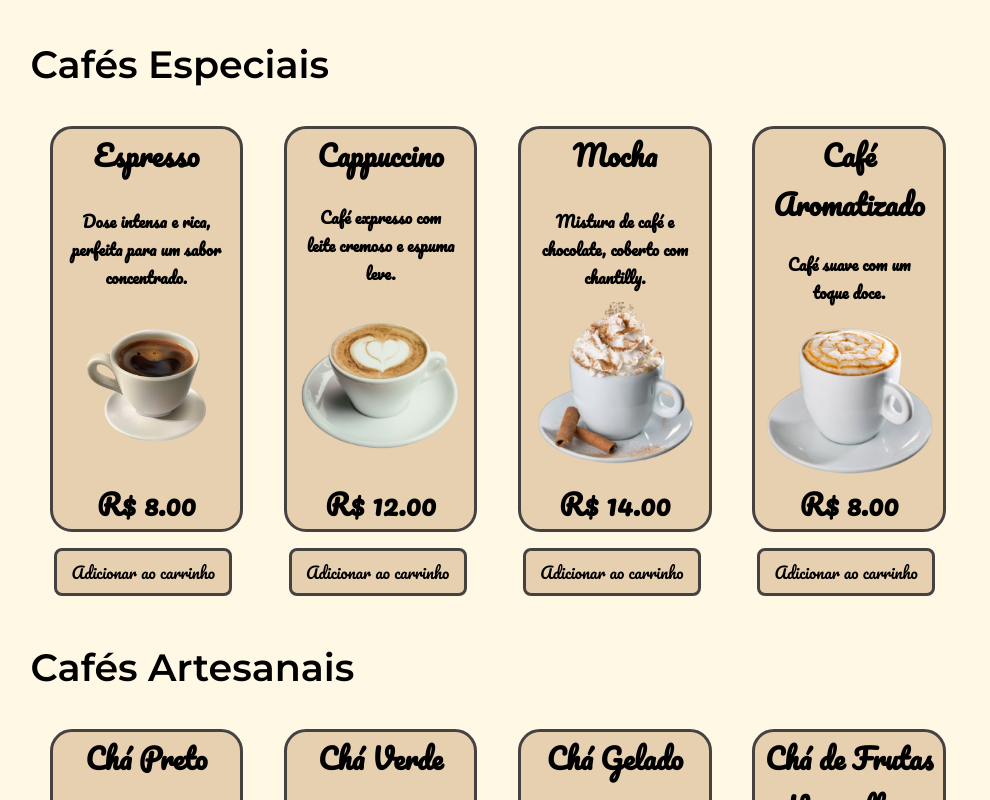
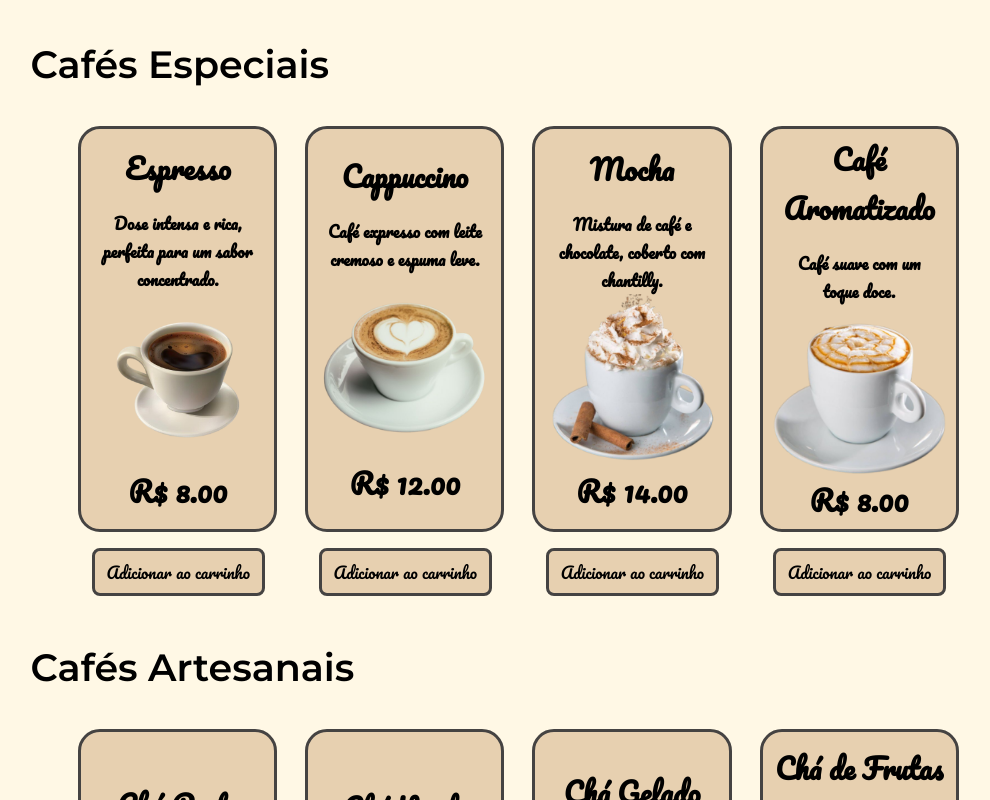
Before and after one commit to lipesilvapr/CoffeeStation, a React (Vite) app: page / in a window 1280 px wide. Shown: the part 2060-2860 px from the top of the page, without its empty margins (125-1115 px from the left). Built offline with nearby package versions, Linux system fonts and the light colour scheme.

Commit message:
fix:some-changes-on-buttons-positions

```diff
--- a/src/components/Produto/styles.ts
+++ b/src/components/Produto/styles.ts
@@ -1,7 +1,7 @@
 import styled from "styled-components";
 
 export const Colecao = styled.div`
-  margin-left: 2%;
+  margin-left: 5%;
   display: flex;
   justify-content: space-between;
 
@@ -10,8 +10,9 @@ export const Colecao = styled.div`
   }
 
   div {
-    width: 80%;
+    width: 85%;
     align-self: center;
+    justify-content: center;
   }
 
   .localBtn {
@@ -19,6 +20,7 @@ export const Colecao = styled.div`
     height: 3em;
     display: flex;
     justify-content: center;
+    margin-left:4%;
   }
 `;
 
@@ -82,9 +84,11 @@ export const Shape = styled.div`
   }
 
   @media (max-width: 980px) {
-    width: 70%;
+    width: 100%;
     height: auto;
+    justify-sel: center;
     align-self: center;
+    margin-top: 0.5em;
     margin-bottom: 0.5em;
 
     h1 {
@@ -121,6 +125,7 @@ export const Btn = styled.button`
   border: 3px solid #454342;
   cursor: pointer;
   margin-bottom: 1em;
+  justify-self:center;
 
   &:hover {
     background-color: #c9a471;
@@ -135,5 +140,6 @@ export const Btn = styled.button`
 
   @media (max-width: 980px) {
     font-size: 14px;
+    width: 85%;
   }
 `;
```
